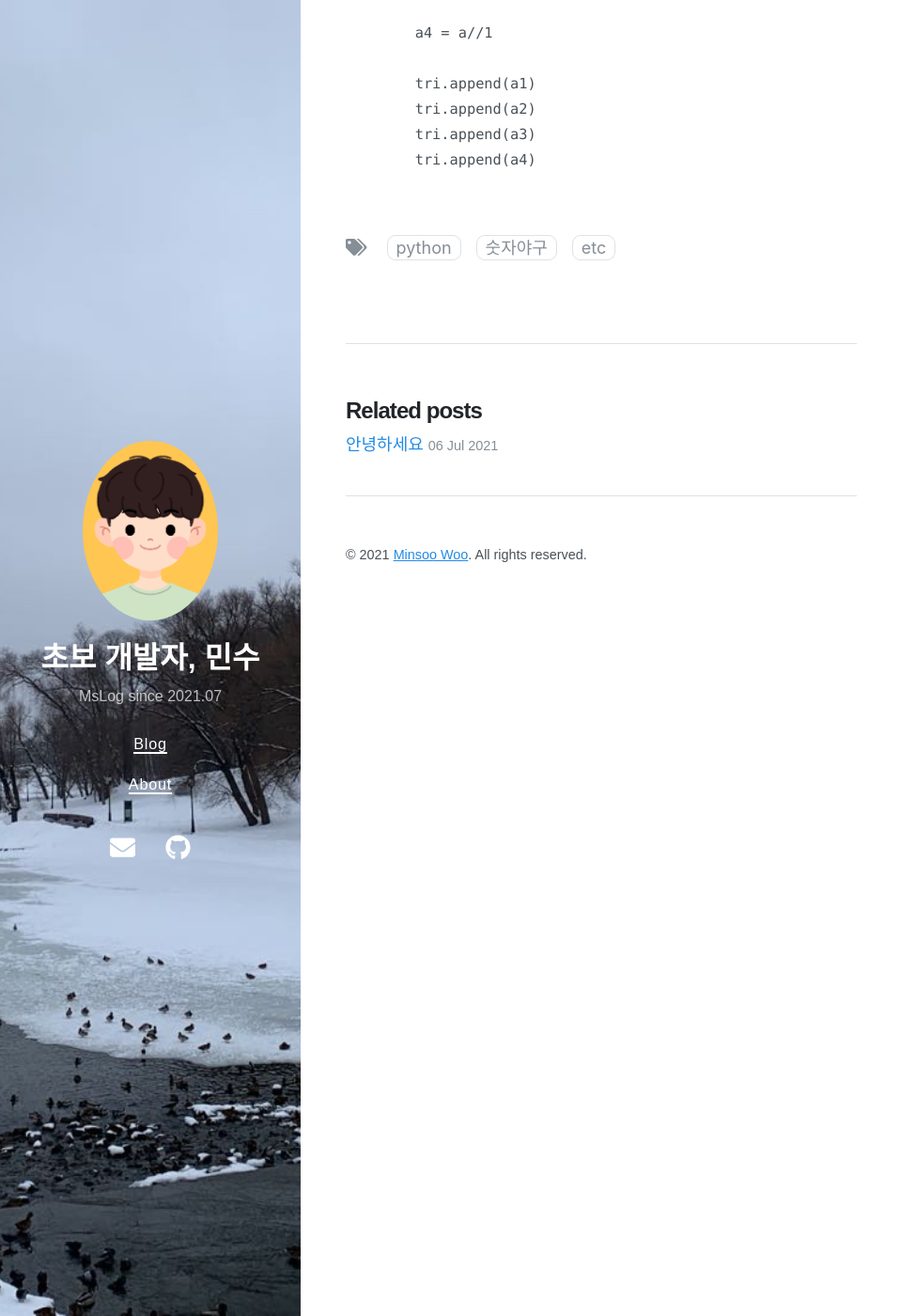
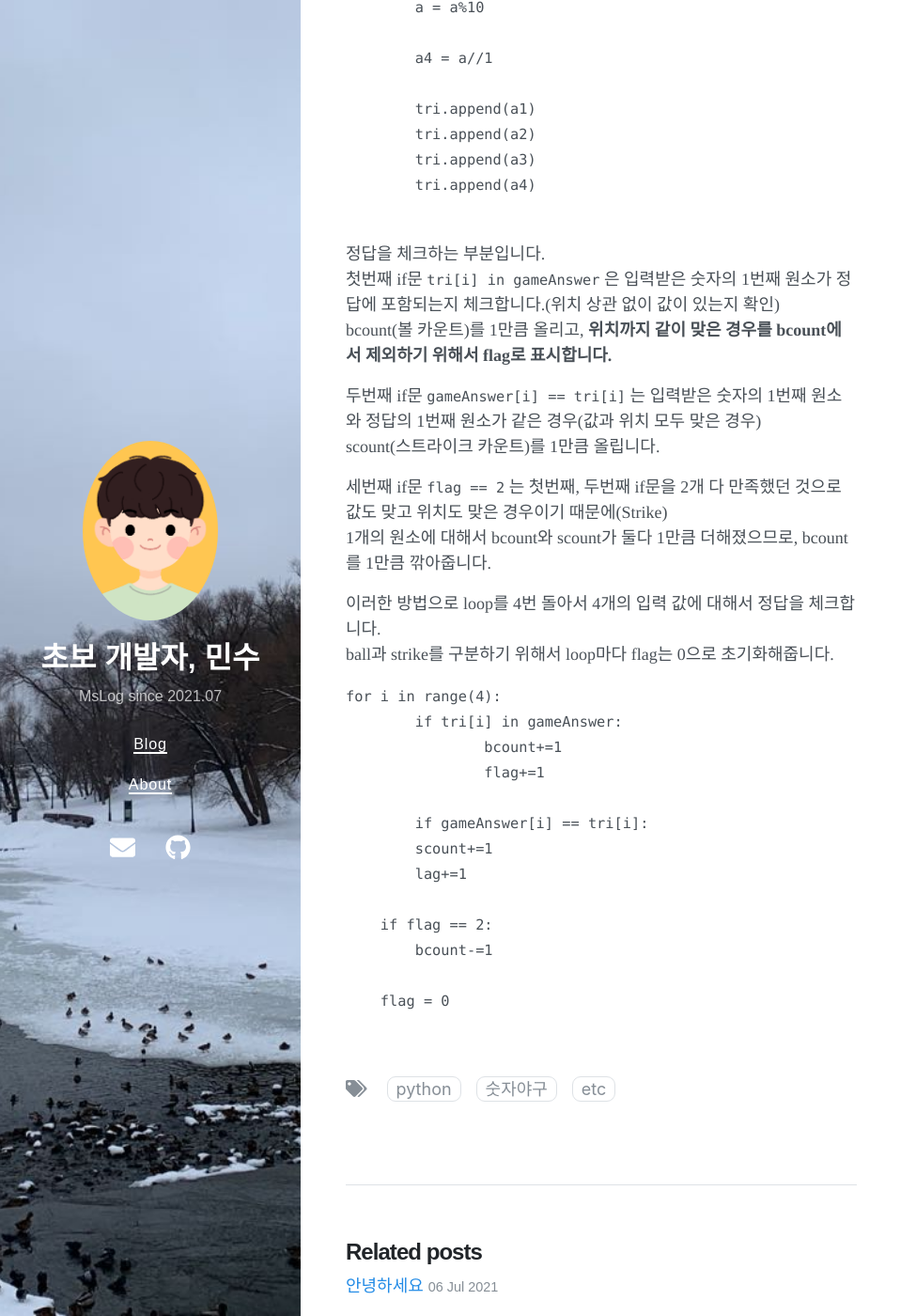
Before and after one commit to MsWoo/MsWoo.github.io, a Jekyll site: the page built from _posts/2021-07-06-baseball.md, in a window 1280 px wide and 1400 px high, scrolled down 1380 px. Shown: the whole window at 94% size, without its empty margins (0-975 px from the left). Built offline with Jekyll 4.4.1, drawn with Linux system fonts in a browser that asks for light colours; nearby versions of some CDN libraries; some of the changed text lies outside the part shown.

Commit message:
Update 2021-07-06-baseball.md

````diff
--- a/_posts/2021-07-06-baseball.md
+++ b/_posts/2021-07-06-baseball.md
@@ -22,6 +22,7 @@ tags: [python, 숫자야구, etc]
 # 코드 설명
 랜덤한 수를 생성하기 위해 random 모듈을 import합니다.
 `random.sample()`을 사용하여 1이상 10미만의 4개 값을 리스트 형태로 **중복없이** 반환합니다.
+게임의 정답은 `gameAnswer`에 저장합니다.
 
 ```{.python}
 import random
@@ -55,3 +56,32 @@ while True:
 	tri.append(a3)
 	tri.append(a4)
 ```
+
+정답을 체크하는 부분입니다.
+첫번째 if문 `tri[i] in gameAnswer` 은 입력받은 숫자의 1번째 원소가 정답에 포함되는지 체크합니다.(위치 상관 없이 값이 있는지 확인)
+bcount(볼 카운트)를 1만큼 올리고, **위치까지 같이 맞은 경우를 bcount에서 제외하기 위해서 flag로 표시합니다.**
+
+두번째 if문 `gameAnswer[i] == tri[i]` 는 입력받은 숫자의 1번째 원소와 정답의 1번째 원소가 같은 경우(값과 위치 모두 맞은 경우)
+scount(스트라이크 카운트)를 1만큼 올립니다.
+
+세번째 if문 `flag == 2` 는 첫번째, 두번째 if문을 2개 다 만족했던 것으로 값도 맞고 위치도 맞은 경우이기 때문에(Strike)
+1개의 원소에 대해서 bcount와 scount가 둘다 1만큼 더해졌으므로, bcount를 1만큼 깎아줍니다.
+
+이러한 방법으로 loop를 4번 돌아서 4개의 입력 값에 대해서 정답을 체크합니다.
+ball과 strike를 구분하기 위해서 loop마다 flag는 0으로 초기화해줍니다.
+
+```{.python}
+for i in range(4):
+	if tri[i] in gameAnswer:
+		bcount+=1
+		flag+=1
+
+	if gameAnswer[i] == tri[i]:
+        scount+=1
+        lag+=1
+
+    if flag == 2:
+        bcount-=1
+
+    flag = 0
+```
````
